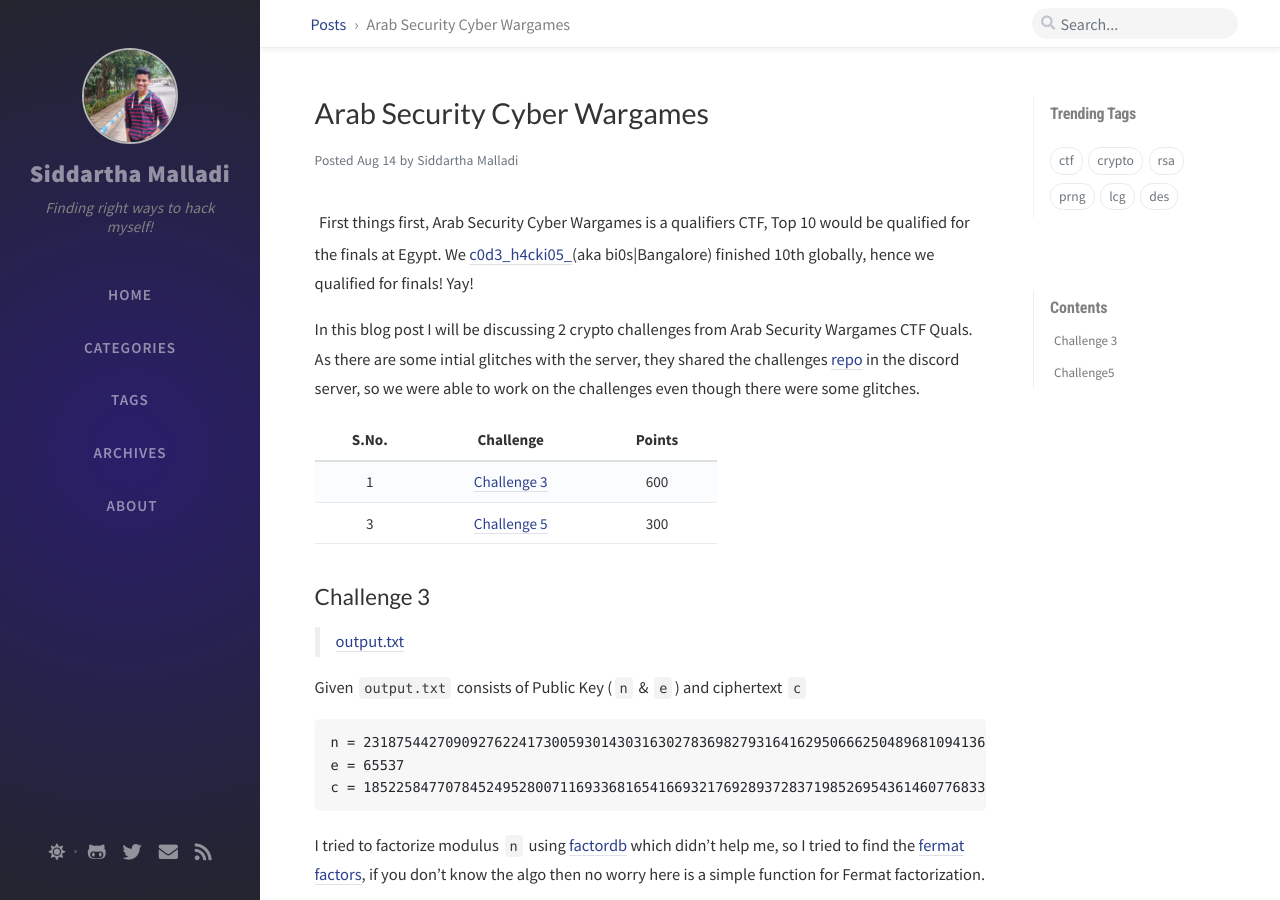
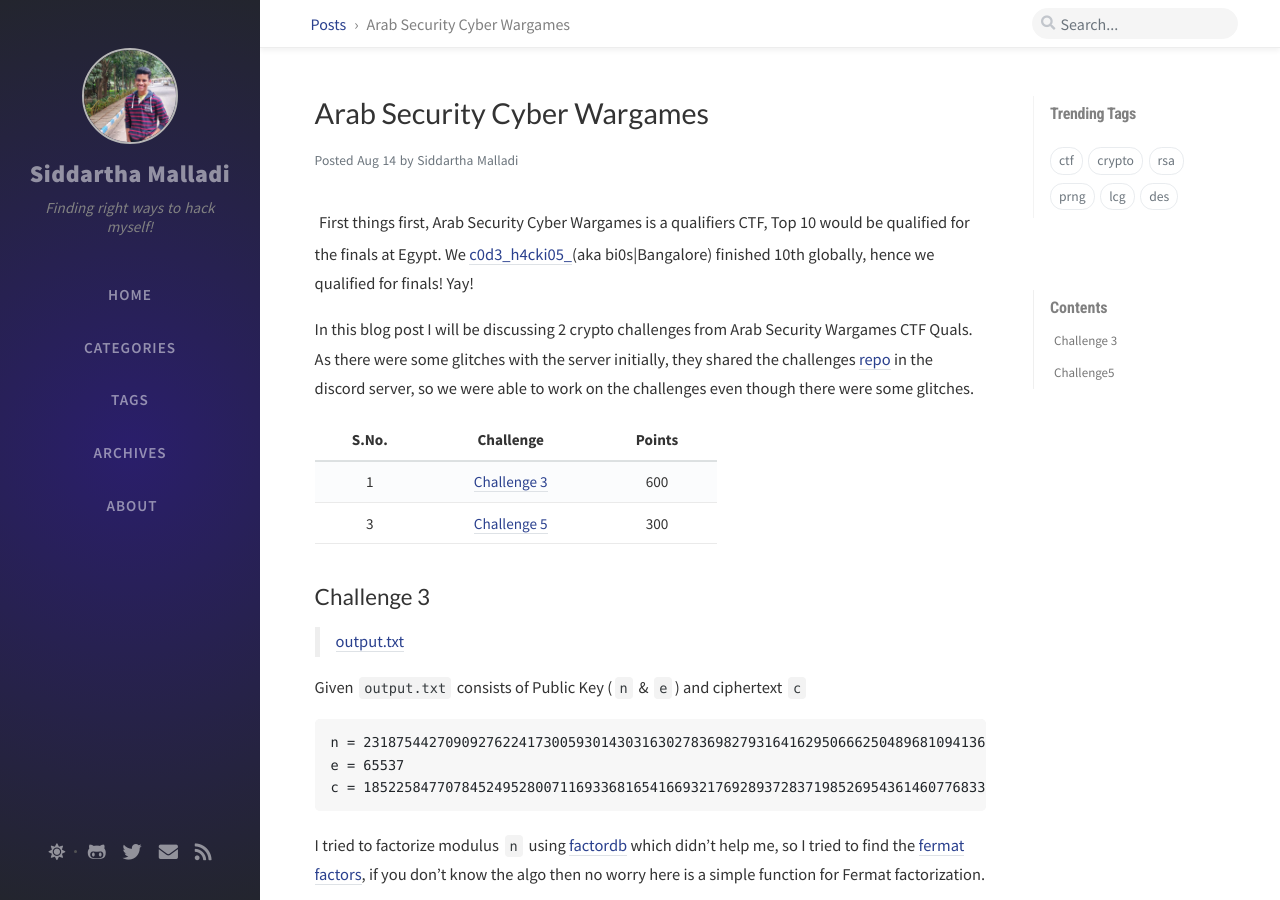
Before and after one commit to CYBERBABY1/malladisiddu.github.io, a Jekyll site: the page built from _posts/2020-08-15-arab-security-cyber-wargames.md, in a window 1280 px wide and 900 px high. Built offline with Jekyll 4.4.1, drawn with Linux system fonts in a browser that asks for light colours; nearby versions of some CDN libraries; comment, search, counter and statistics services are not loaded.

Commit message:
Update 2020-08-15-arab-security-cyber-wargames.md

```diff
--- a/_posts/2020-08-15-arab-security-cyber-wargames.md
+++ b/_posts/2020-08-15-arab-security-cyber-wargames.md
@@ -11,7 +11,7 @@ First things first, Arab Security Cyber Wargames is a qualifiers CTF, Top 10 wou
 We [c0d3\_h4cki05\_](https://ctftime.org/team/72702)(aka bi0s|Bangalore) finished 10th globally, hence we qualified for finals!
 Yay!
 
-In this blog post I will be discussing 2 crypto challenges from Arab Security Wargames CTF Quals. As there are some intial glitches with the server, they shared the challenges [repo](https://github.com/ascwg/Challenges) in the discord server, so we were able to work on the challenges even though there were some glitches.
+In this blog post I will be discussing 2 crypto challenges from Arab Security Wargames CTF Quals. As there were some glitches with the server initially, they shared the challenges [repo](https://github.com/ascwg/Challenges) in the discord server, so we were able to work on the challenges even though there were some glitches.
 
 |S.No.|Challenge                                                                            | Points |
 |:---:|:-----------------------------------------------------------------------------------:|:------:|
```
